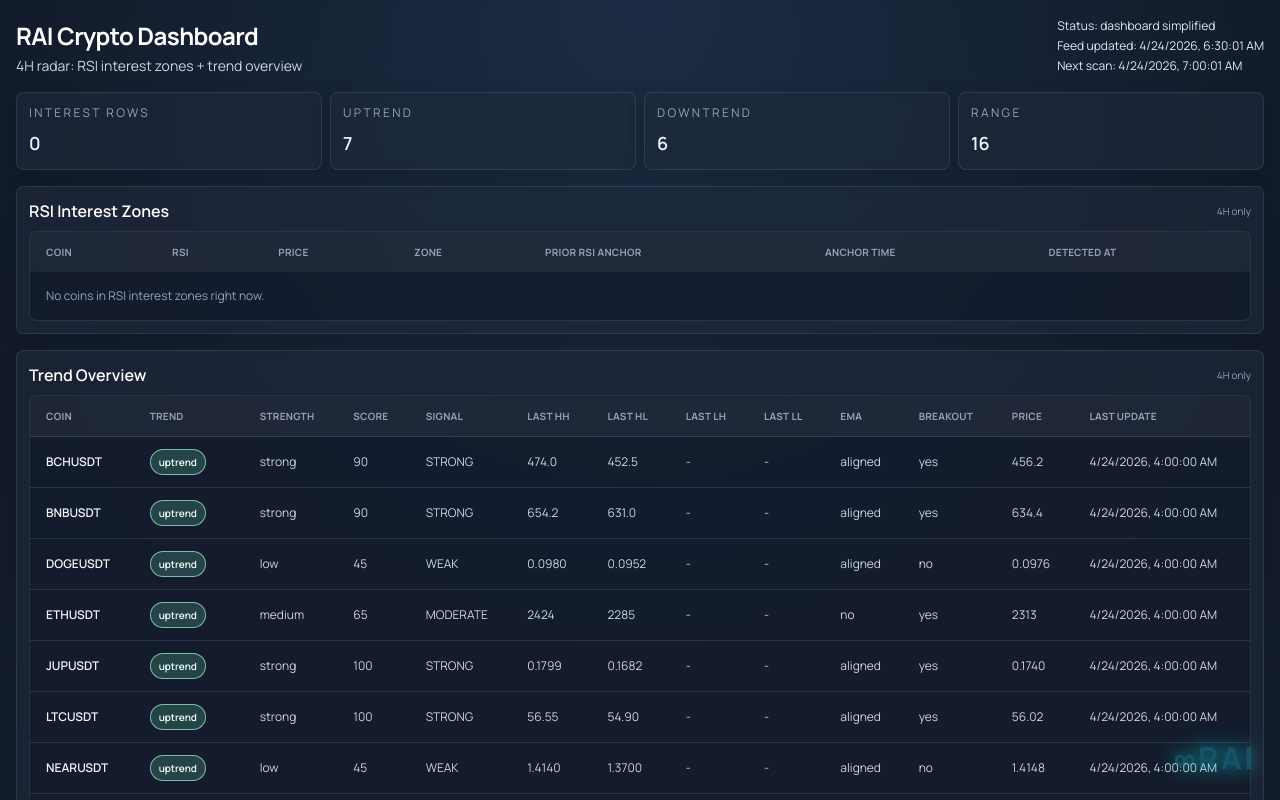
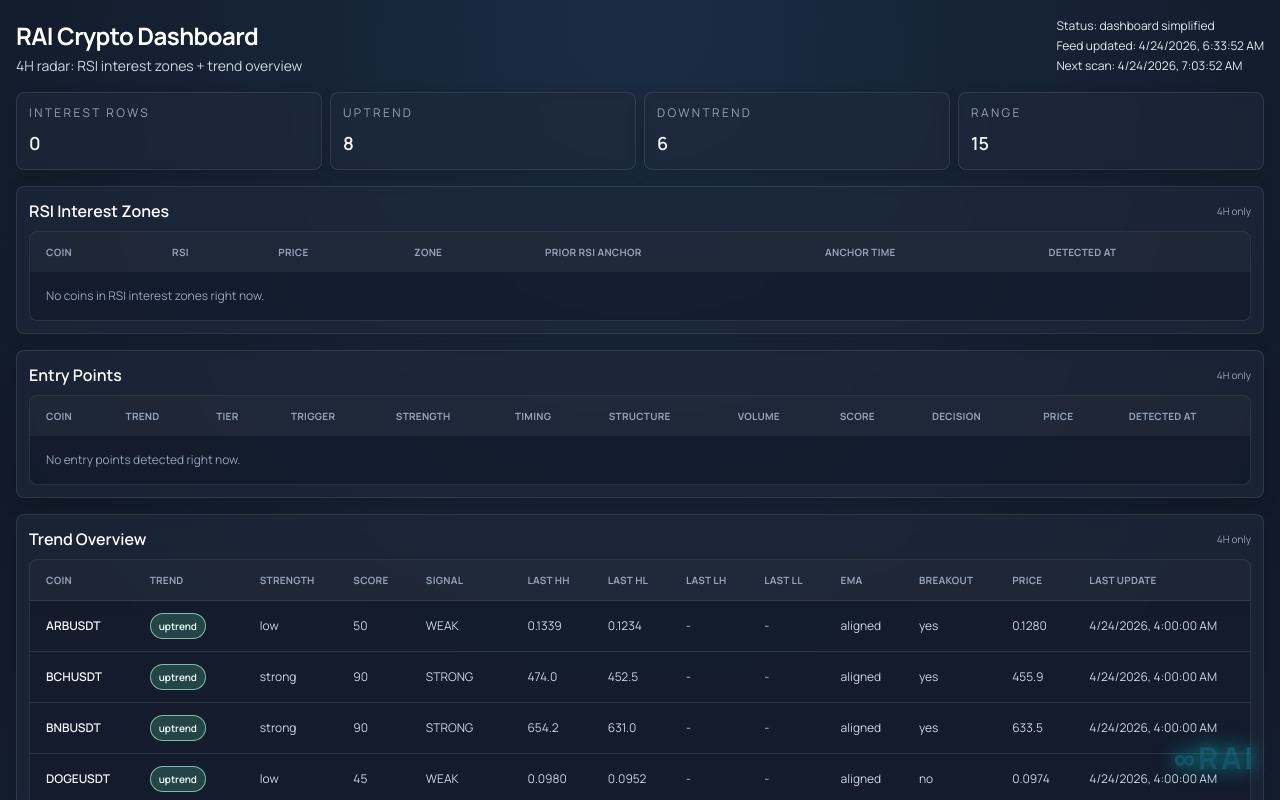
Before and after one commit to RazVany1/raiai.systems, a Next.js app: page /crypto in a window 1280 px wide. Shown: the top 800 px of the page. Built offline with nearby package versions, Linux system fonts and the light colour scheme.

Commit message:
Add entry points table to crypto dashboard

```diff
--- a/app/crypto/page.tsx
+++ b/app/crypto/page.tsx
@@ -12,6 +12,21 @@ type InterestRow = {
   anchorTime: string | null;
   timeframe: string;
   sourceVenue: string;
+};
+
+type EntryRow = {
+  symbol: string;
+  trendStatus: string;
+  zoneTier: string;
+  entryTrigger: string;
+  trendStrength: string;
+  entryTiming: string;
+  structureIntegrity: string;
+  volumeConfirmation: string;
+  score: number;
+  tradeDecision: string;
+  price: number | null;
+  detectedAt: string;
 };
 
 type TrendRow = {
@@ -59,6 +74,7 @@ const shellClass = "rounded-lg border border-slate-100/10 bg-slate-800/65 p-3 sh
 
 export default function CryptoDashboardPage() {
   const [interestRows, setInterestRows] = useState<InterestRow[]>([]);
+  const [entryRows, setEntryRows] = useState<EntryRow[]>([]);
   const [trendRows, setTrendRows] = useState<TrendRow[]>([]);
   const [updatedAt, setUpdatedAt] = useState<string>("");
   const [nextScanAt, setNextScanAt] = useState<string>("");
@@ -71,6 +87,7 @@ export default function CryptoDashboardPage() {
       const res = await fetch(`/api/rsi-trend?t=${Date.now()}`, { cache: "no-store" });
       const data = await res.json();
       setInterestRows(data.interestRows || []);
+      setEntryRows(data.entryRows || []);
       setTrendRows(data.trendRows || []);
       setUpdatedAt(data.updatedAt || "");
       setNextScanAt(data.nextScanAt || "");
@@ -196,6 +213,57 @@ export default function CryptoDashboardPage() {
           </div>
         </section>
 
+        <section className={`${shellClass} mb-4`}>
+          <div className="mb-2 flex items-center justify-between">
+            <h2 className="text-base font-semibold text-white">Entry Points</h2>
+            <span className="text-[10px] text-slate-400">4H only</span>
+          </div>
+          <div className="overflow-x-auto rounded-lg border border-white/10 bg-slate-950/25">
+            <table className="min-w-full text-xs text-slate-300">
+              <thead className="bg-white/5 text-[10px] uppercase tracking-wide text-slate-400">
+                <tr>
+                  <th className="px-4 py-3 text-left">Coin</th>
+                  <th className="px-4 py-3 text-left">Trend</th>
+                  <th className="px-4 py-3 text-left">Tier</th>
+                  <th className="px-4 py-3 text-left">Trigger</th>
+                  <th className="px-4 py-3 text-left">Strength</th>
+                  <th className="px-4 py-3 text-left">Timing</th>
+                  <th className="px-4 py-3 text-left">Structure</th>
+                  <th className="px-4 py-3 text-left">Volume</th>
+                  <th className="px-4 py-3 text-left">Score</th>
+                  <th className="px-4 py-3 text-left">Decision</th>
+                  <th className="px-4 py-3 text-left">Price</th>
+                  <th className="px-4 py-3 text-left">Detected at</th>
+                </tr>
+              </thead>
+              <tbody>
+                {entryRows.length === 0 ? (
+                  <tr>
+                    <td colSpan={12} className="px-4 py-4 text-slate-400">No entry points detected right now.</td>
+                  </tr>
+                ) : (
+                  entryRows.map((row) => (
+                    <tr key={`${row.symbol}-${row.detectedAt}`} className="border-t border-white/10">
+                      <td className="px-4 py-3 font-semibold text-slate-100">{row.symbol}</td>
+                      <td className="px-4 py-3">{row.trendStatus}</td>
+                      <td className="px-4 py-3">{row.zoneTier}</td>
+                      <td className="px-4 py-3">{row.entryTrigger}</td>
+                      <td className="px-4 py-3">{row.trendStrength}</td>
+                      <td className="px-4 py-3">{row.entryTiming}</td>
+                      <td className="px-4 py-3">{row.structureIntegrity}</td>
+                      <td className="px-4 py-3">{row.volumeConfirmation}</td>
+                      <td className="px-4 py-3">{row.score}</td>
+                      <td className="px-4 py-3">{row.tradeDecision}</td>
+                      <td className="px-4 py-3">{formatPrice(row.price)}</td>
+                      <td className="px-4 py-3">{new Date(row.detectedAt).toLocaleString()}</td>
+                    </tr>
+                  ))
+                )}
+              </tbody>
+            </table>
+          </div>
+        </section>
+
         <section className={shellClass}>
           <div className="mb-2 flex items-center justify-between">
             <h2 className="text-base font-semibold text-white">Trend Overview</h2>
--- a/public/data/rsi-trend-dashboard.json
+++ b/public/data/rsi-trend-dashboard.json
@@ -1,7 +1,8 @@
 {
-  "updatedAt": "2026-04-24T06:30:01.921176+00:00",
-  "nextScanAt": "2026-04-24T07:00:01.921176+00:00",
+  "updatedAt": "2026-04-24T06:33:52.376735+00:00",
+  "nextScanAt": "2026-04-24T07:03:52.376735+00:00",
   "interestRows": [],
+  "entryRows": [],
   "trendRows": [
     {
       "symbol": "BTCUSDT",
@@ -15,7 +16,7 @@
       "lastLowerLow": 76960.0,
       "emaAligned": true,
       "breakoutConfirmed": false,
-      "price": 77814.0,
+      "price": 77751.0,
       "lastUpdate": "2026-04-24T04:00:00+00:00",
       "timeframe": "4h",
       "sourceVenue": "hyper"
@@ -32,7 +33,7 @@
       "lastLowerLow": null,
       "emaAligned": false,
       "breakoutConfirmed": true,
-      "price": 2312.5,
+      "price": 2307.9,
       "lastUpdate": "2026-04-24T04:00:00+00:00",
       "timeframe": "4h",
       "sourceVenue": "hyper"
@@ -49,7 +50,7 @@
       "lastLowerLow": 84.48,
       "emaAligned": false,
       "breakoutConfirmed": false,
-      "price": 85.624,
+      "price": 85.408,
       "lastUpdate": "2026-04-24T04:00:00+00:00",
       "timeframe": "4h",
       "sourceVenue": "hyper"
@@ -66,7 +67,7 @@
       "lastLowerLow": 1.409,
       "emaAligned": true,
       "breakoutConfirmed": false,
-      "price": 1.4318,
+      "price": 1.4302,
       "lastUpdate": "2026-04-24T04:00:00+00:00",
       "timeframe": "4h",
       "sourceVenue": "hyper"
@@ -83,7 +84,7 @@
       "lastLowerLow": 90.91,
       "emaAligned": false,
       "breakoutConfirmed": false,
-      "price": 93.584,
+      "price": 93.349,
       "lastUpdate": "2026-04-24T04:00:00+00:00",
       "timeframe": "4h",
       "sourceVenue": "hyper"
@@ -100,7 +101,7 @@
       "lastLowerLow": 108.5,
       "emaAligned": true,
       "breakoutConfirmed": true,
-      "price": 379.2,
+      "price": 379.22,
       "lastUpdate": "2024-02-20T00:00:00+00:00",
       "timeframe": "4h",
       "sourceVenue": "hyper"
@@ -117,7 +118,7 @@
       "lastLowerLow": null,
       "emaAligned": true,
       "breakoutConfirmed": false,
-      "price": 0.097595,
+      "price": 0.097386,
       "lastUpdate": "2026-04-24T04:00:00+00:00",
       "timeframe": "4h",
       "sourceVenue": "hyper"
@@ -134,7 +135,7 @@
       "lastLowerLow": null,
       "emaAligned": true,
       "breakoutConfirmed": true,
-      "price": 634.36,
+      "price": 633.54,
       "lastUpdate": "2026-04-24T04:00:00+00:00",
       "timeframe": "4h",
       "sourceVenue": "hyper"
@@ -151,7 +152,7 @@
       "lastLowerLow": 240.8,
       "emaAligned": true,
       "breakoutConfirmed": true,
-      "price": 246.18,
+      "price": 245.59,
       "lastUpdate": "2026-04-24T04:00:00+00:00",
       "timeframe": "4h",
       "sourceVenue": "hyper"
@@ -168,24 +169,24 @@
       "lastLowerLow": 0.9235,
       "emaAligned": false,
       "breakoutConfirmed": false,
-      "price": 0.94464,
+      "price": 0.94232,
       "lastUpdate": "2026-04-24T04:00:00+00:00",
       "timeframe": "4h",
       "sourceVenue": "hyper"
     },
     {
       "symbol": "ARBUSDT",
-      "trend": "range",
+      "trend": "uptrend",
       "strength": "low",
-      "score": 60,
-      "trendSignal": "NONE",
+      "score": 50,
+      "trendSignal": "WEAK",
       "lastHigherHigh": 0.1339,
       "lastHigherLow": 0.1234,
-      "lastLowerHigh": 0.1339,
-      "lastLowerLow": 0.1234,
+      "lastLowerHigh": null,
+      "lastLowerLow": null,
       "emaAligned": true,
       "breakoutConfirmed": true,
-      "price": 0.12861,
+      "price": 0.12799,
       "lastUpdate": "2026-04-24T04:00:00+00:00",
       "timeframe": "4h",
       "sourceVenue": "hyper"
@@ -202,7 +203,7 @@
       "lastLowerLow": 1.54,
       "emaAligned": true,
       "breakoutConfirmed": true,
-      "price": 1.591,
+      "price": 1.579,
       "lastUpdate": "2026-04-24T04:00:00+00:00",
       "timeframe": "4h",
       "sourceVenue": "hyper"
@@ -219,7 +220,7 @@
       "lastLowerLow": 9.16,
       "emaAligned": false,
       "breakoutConfirmed": false,
-      "price": 9.3925,
+      "price": 9.3679,
       "lastUpdate": "2026-04-24T04:00:00+00:00",
       "timeframe": "4h",
       "sourceVenue": "hyper"
@@ -236,7 +237,7 @@
       "lastLowerLow": 9.15,
       "emaAligned": false,
       "breakoutConfirmed": false,
-      "price": 9.2905,
+      "price": 9.2706,
       "lastUpdate": "2026-04-24T04:00:00+00:00",
       "timeframe": "4h",
       "sourceVenue": "hyper"
@@ -253,7 +254,7 @@
       "lastLowerLow": 0.2446,
       "emaAligned": true,
       "breakoutConfirmed": false,
-      "price": 0.24905,
+      "price": 0.24844,
       "lastUpdate": "2026-04-24T04:00:00+00:00",
       "timeframe": "4h",
       "sourceVenue": "hyper"
@@ -270,7 +271,7 @@
       "lastLowerLow": null,
       "emaAligned": true,
       "breakoutConfirmed": false,
-      "price": 1.4148,
+      "price": 1.4105,
       "lastUpdate": "2026-04-24T04:00:00+00:00",
       "timeframe": "4h",
       "sourceVenue": "hyper"
@@ -287,7 +288,7 @@
       "lastLowerLow": null,
       "emaAligned": true,
       "breakoutConfirmed": true,
-      "price": 456.19,
+      "price": 455.85,
       "lastUpdate": "2026-04-24T04:00:00+00:00",
       "timeframe": "4h",
       "sourceVenue": "hyper"
@@ -304,7 +305,7 @@
       "lastLowerLow": 1.32,
       "emaAligned": false,
       "breakoutConfirmed": true,
-      "price": 1.3202,
+      "price": 1.3193,
       "lastUpdate": "2026-04-24T04:00:00+00:00",
       "timeframe": "4h",
       "sourceVenue": "hyper"
@@ -321,7 +322,7 @@
       "lastLowerLow": 0.3264,
       "emaAligned": false,
       "breakoutConfirmed": false,
-      "price": 0.32727,
+      "price": 0.32729,
       "lastUpdate": "2026-04-24T04:00:00+00:00",
       "timeframe": "4h",
       "sourceVenue": "hyper"
@@ -330,7 +331,7 @@
       "symbol": "UNIUSDT",
       "trend": "range",
       "strength": "low",
-      "score": 35,
+      "score": 39,
       "trendSignal": "NONE",
       "lastHigherHigh": 3.316,
       "lastHigherLow": 3.208,
@@ -338,7 +339,7 @@
       "lastLowerLow": 3.208,
       "emaAligned": true,
       "breakoutConfirmed": false,
-      "price": 3.2617,
+      "price": 3.253,
       "lastUpdate": "2026-04-24T04:00:00+00:00",
       "timeframe": "4h",
       "sourceVenue": "hyper"
@@ -355,7 +356,7 @@
       "lastLowerLow": 0.217,
       "emaAligned": false,
       "breakoutConfirmed": true,
-      "price": 0.22429,
+      "price": 0.2237,
       "lastUpdate": "2026-04-24T04:00:00+00:00",
       "timeframe": "4h",
       "sourceVenue": "hyper"
@@ -372,7 +373,7 @@
       "lastLowerLow": 0.2549,
       "emaAligned": true,
       "breakoutConfirmed": false,
-      "price": 0.26399,
+      "price": 0.26315,
       "lastUpdate": "2026-04-24T04:00:00+00:00",
       "timeframe": "4h",
       "sourceVenue": "hyper"
@@ -389,7 +390,7 @@
       "lastLowerLow": null,
       "emaAligned": true,
       "breakoutConfirmed": true,
-      "price": 56.025,
+      "price": 55.933,
       "lastUpdate": "2026-04-24T04:00:00+00:00",
       "timeframe": "4h",
       "sourceVenue": "hyper"
@@ -406,7 +407,7 @@
       "lastLowerLow": null,
       "emaAligned": true,
       "breakoutConfirmed": true,
-      "price": 0.17399,
+      "price": 0.1736,
       "lastUpdate": "2026-04-24T04:00:00+00:00",
       "timeframe": "4h",
       "sourceVenue": "hyper"
@@ -423,7 +424,7 @@
       "lastLowerLow": 0.175,
       "emaAligned": false,
       "breakoutConfirmed": true,
-      "price": 0.18049,
+      "price": 0.18005,
       "lastUpdate": "2026-04-24T04:00:00+00:00",
       "timeframe": "4h",
       "sourceVenue": "hyper"
@@ -440,7 +441,7 @@
       "lastLowerLow": 0.471,
       "emaAligned": true,
       "breakoutConfirmed": false,
-      "price": 0.4743,
+      "price": 0.47283,
       "lastUpdate": "2026-04-24T04:00:00+00:00",
       "timeframe": "4h",
       "sourceVenue": "hyper"
@@ -458,7 +459,7 @@
       "emaAligned": false,
       "breakoutConfirmed": false,
       "price": null,
-      "lastUpdate": "2026-04-24T06:30:01.921176+00:00",
+      "lastUpdate": "2026-04-24T06:33:52.376735+00:00",
       "timeframe": "4h",
       "sourceVenue": "hyper",
       "error": "HTTP Error 400: Bad Request"
@@ -475,7 +476,7 @@
       "lastLowerLow": 0.922,
       "emaAligned": false,
       "breakoutConfirmed": false,
-      "price": 0.9458,
+      "price": 0.9432,
       "lastUpdate": "2026-04-24T04:00:00+00:00",
       "timeframe": "4h",
       "sourceVenue": "hyper"
@@ -492,7 +493,7 @@
       "lastLowerLow": 1.212,
       "emaAligned": true,
       "breakoutConfirmed": true,
-      "price": 1.2357,
+      "price": 1.233,
       "lastUpdate": "2026-04-24T04:00:00+00:00",
       "timeframe": "4h",
       "sourceVenue": "hyper"
@@ -501,7 +502,7 @@
       "symbol": "HBARUSDT",
       "trend": "range",
       "strength": "low",
-      "score": 10,
+      "score": 20,
       "trendSignal": "NONE",
       "lastHigherHigh": 0.09144,
       "lastHigherLow": 0.08971,
@@ -509,7 +510,7 @@
       "lastLowerLow": 0.08971,
       "emaAligned": false,
       "breakoutConfirmed": false,
-      "price": 0.090599,
+      "price": 0.090436,
       "lastUpdate": "2026-04-24T04:00:00+00:00",
       "timeframe": "4h",
       "sourceVenue": "hyper"
```
Also changed, not shown: 1 other file (tests, documents, lock files or other folders).
